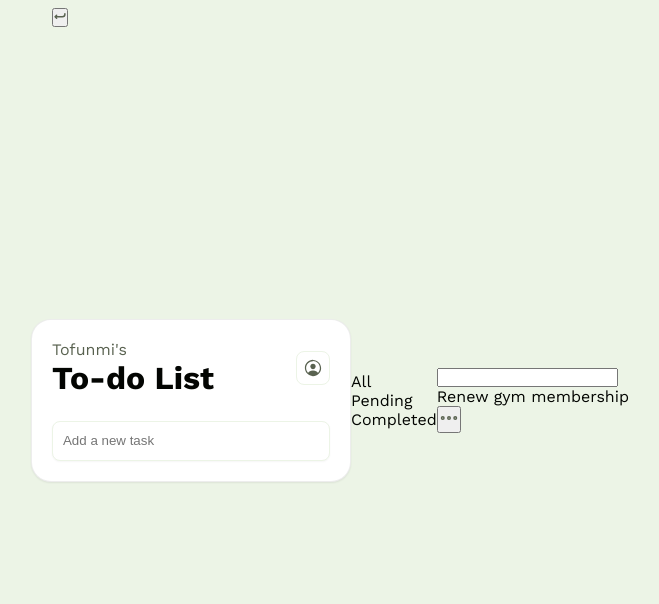
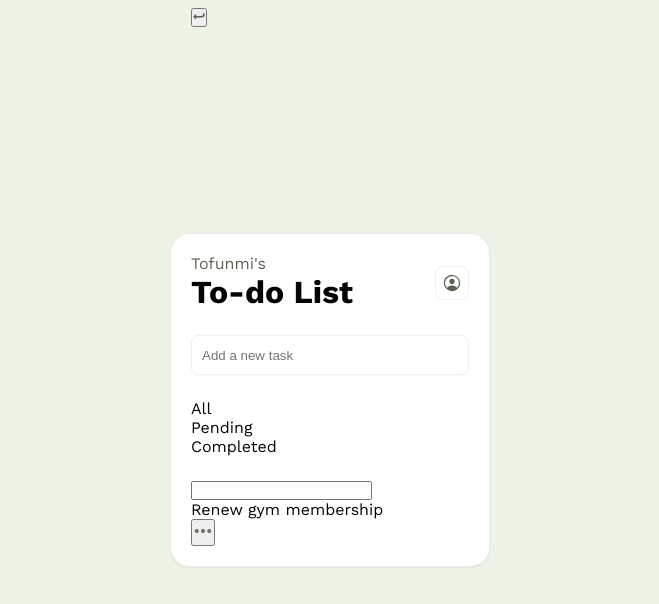
Before and after one commit to tofunmiadewuyi/To-do, a plain HTML site: page index.html in a window 1280 px wide. Shown: the whole page, without its empty margins (310-969 px from the left). Drawn offline with nearby package versions, Linux system fonts and the light colour scheme.

Commit message:
Publishing main branch

```diff
--- a/index.html
+++ b/index.html
@@ -19,7 +19,7 @@
         <img src="/svgs/profile.svg" alt="profile">
       </div>
     </div>
-    <di3wq  v class="new-task">
+    <div class="new-task">
       <input type="text" placeholder="Add a new task">
       <button id="submit" type="submit">
         <img src="/svgs/return.svg">
```
